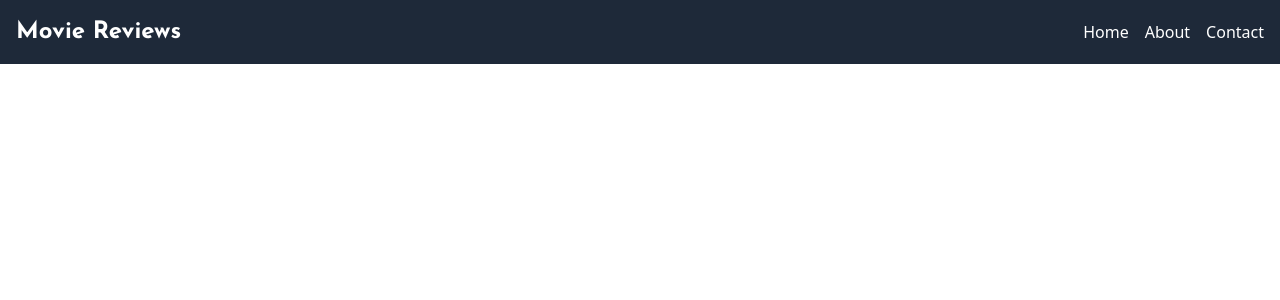
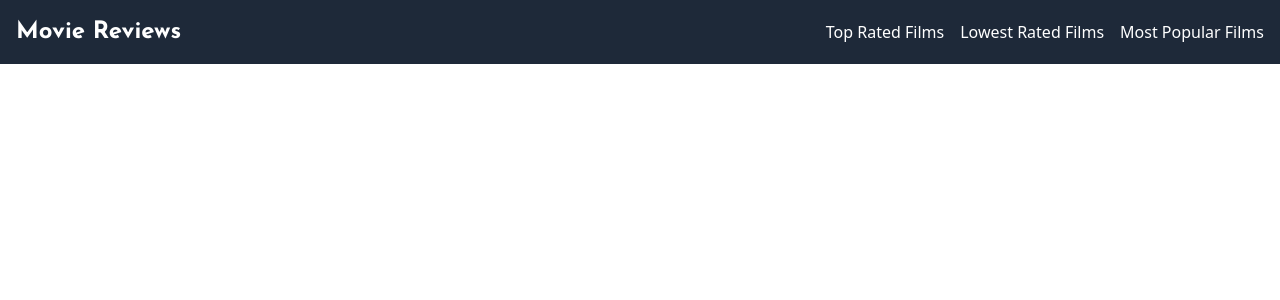
Before and after one commit to Ben-Cor/react-MovieReviews, a React (Vite) app: page / in a window 1280 px wide. Shown: the top 300 px of the page. Built offline with nearby package versions, Linux system fonts and the light colour scheme.

Commit message:
nav amended

```diff
--- a/src/components/Header.jsx
+++ b/src/components/Header.jsx
@@ -3,9 +3,9 @@ export default function Header() {
         <header className="flex justify-between items-center p-4 bg-gray-800 text-white">
             <h1 className="text-2xl font-josefin font-bold">Movie Reviews</h1>
             <nav className="flex space-x-4">
-                <a href="#" className="hover:text-gray-400">Home</a>
-                <a href="#" className="hover:text-gray-400">About</a>
-                <a href="#" className="hover:text-gray-400">Contact</a>
+                <a href="#" className="hover:text-gray-400">Top Rated Films</a>
+                <a href="#" className="hover:text-gray-400">Lowest Rated Films</a>
+                <a href="#" className="hover:text-gray-400">Most Popular Films</a>
             </nav>
         </header>
     )
```
